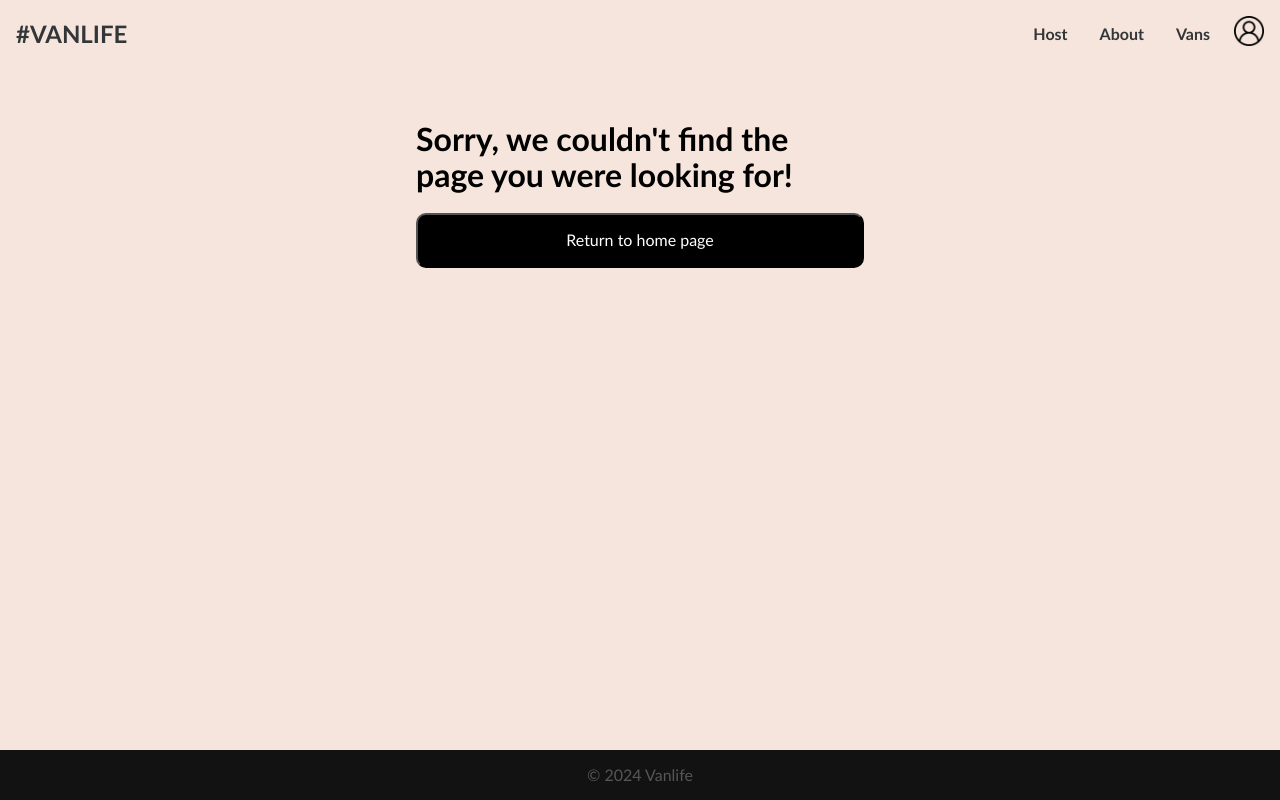
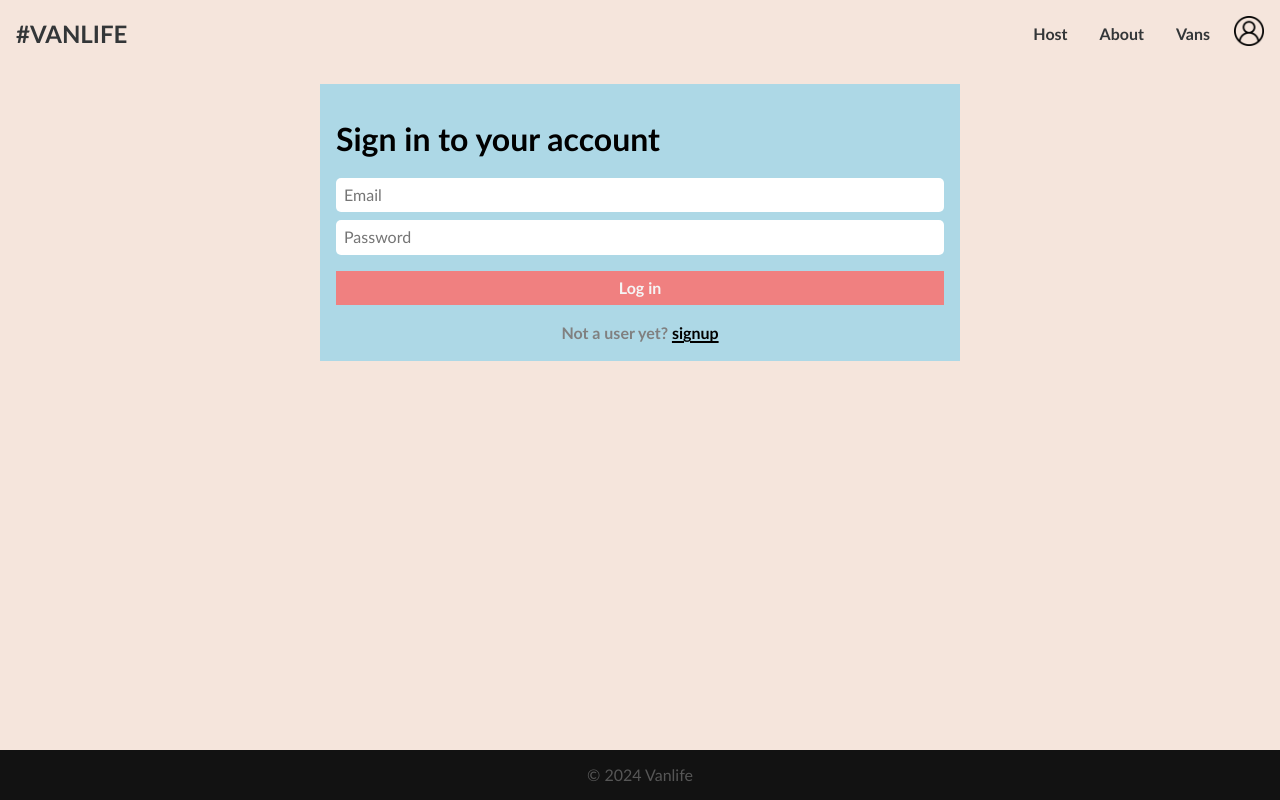
Before and after one commit to onebitjoy/vanlife-scrimba, a React (Vite) app: page /login in a window 1280 px wide. Built offline with nearby package versions, Linux system fonts and the light colour scheme.

Commit message:
Added authencation middleware and toast styling

```diff
--- a/App.jsx
+++ b/App.jsx
@@ -1,4 +1,4 @@
-import { Route, createBrowserRouter, createRoutesFromElements, RouterProvider } from 'react-router-dom';
+import { Route, createBrowserRouter, createRoutesFromElements, RouterProvider, redirect } from 'react-router-dom';
 import "./App.css"
 import Layout from './pages/components/Layout.jsx';
 
@@ -25,6 +25,7 @@ import getApiVans from './pages/utils/getApiVans.js';
 import Error from './pages/components/Error.jsx';
 import HostLogin from './pages/host/HostLogin.jsx';
 import HostSignUp from './pages/host/HostSignUp.jsx';
+import checkAuth from './pages/utils/checkAuth.js';
 
 const BASE_URL = "https://van-server.onrender.com/api/";
 
@@ -41,41 +42,42 @@ const router = createBrowserRouter(
         errorElement={<Error />}
         loader={({ params }) => getApiVans(BASE_URL + 'vans/' + params.id)} element={<VanDetail />} />
 
-      <Route path="host" element={<HostLayout />}>
-        <Route path='login' element={<HostLogin />} />
-        <Route path='signup' element={<HostSignUp />} />
+      <Route path='login' element={<HostLogin />} />
+      <Route path='signup' element={<HostSignUp />} />
+
+
+      <Route
+        path="host" element={<HostLayout />}
+        loader={async () => await checkAuth()}>
         <Route index
           errorElement={<Error />}
-          loader={() => getApiVans(BASE_URL + 'host/vans/123')} element={<Dashboard />} />
-        <Route path="income" element={<Income />} />
-        <Route path="reviews" element={<Reviews />} />
-        <Route path="vans" >
-          <Route index
-            errorElement={<Error />}
-            loader={() => getApiVans(BASE_URL + 'host/vans/123')} element={<HostVanList linkTo={"/host/vans"} />} />
-          <Route path=":id" element={<HostVanFullDetail />}>
-            <Route index element={<HostVanDef />} />
-            <Route path="pricing" element={<HostVanPricing />} />
-            <Route path="photos" element={<HostVanPhotos />} />
-          </Route>
-          <Route path=":id/edit" element={<HostVanEdit />} />
-        </Route>
-      </Route>
-      <Route path="host" element={<HostLayout />}>
-        <Route index
-          errorElement={<Error />}
-          loader={() => getApiVans(BASE_URL + "host/vans/123")}
+          loader={
+            async () => {
+              await checkAuth()
+              return getApiVans(BASE_URL + "host/vans/123")
+            }
+          }
           element={<Dashboard />} />
         <Route path="income" element={<Income />} />
         <Route path="reviews" element={<Reviews />} />
         <Route path="vans">
           <Route index
             errorElement={<Error />}
-            loader={() => getApiVans(BASE_URL + "host/vans/123")}
+            loader={
+              async () => {
+                await checkAuth()
+                return getApiVans(BASE_URL + "host/vans/123")
+              }
+            }
             element={<HostVanList linkTo={"/host/vans"} />} />
           <Route path=":id"
             errorElement={<Error />}
-            loader={({ params }) => getApiVans(BASE_URL + `host/vans/123/${params.id}`)} element={<HostVanFullDetail />}>
+            loader={
+              async ({ params }) => {
+                await checkAuth()
+                return getApiVans(BASE_URL + `host/vans/123/${params.id}`)
+              }}
+            element={<HostVanFullDetail />}>
             <Route index element={<HostVanDef />} />
             <Route path="pricing" element={<HostVanPricing />} />
             <Route path="photos" element={<HostVanPhotos />} />
@@ -85,7 +87,7 @@ const router = createBrowserRouter(
       </Route>
 
       <Route path="*" element={<NotFound />} />
-    </Route>
+    </Route >
   )
 )
 
--- a/pages/host/HostLogin.jsx
+++ b/pages/host/HostLogin.jsx
@@ -1,43 +1,62 @@
 import { useState } from "react"
 import "./hostlogin.css"
+import { NavLink, useSearchParams } from "react-router-dom";
 
 function HostLogin() {
 
-  const [email, setEmail] = useState()
-  const [password, setPassword] = useState()
+  const [email, setEmail] = useState('')
+  const [password, setPassword] = useState('')
+  const [params, setParams] = useSearchParams()
+  const message = params.get('message')
+  function validateEmail(email) {
+    const regex = /^[^\s@]+@[^\s@]+\.[^\s@]+$/;
+    return regex.test(email);
+  }
 
   function handleSubmit(e) {
     e.preventDefault()
     if (!email || !password) {
-      console.log("Email or Password is not correct!")
+      console.log("Please enter your credentials")
+      return null;
     }
+    if (validateEmail(email)) {
       console.log({ email, password })
+    } else {
+      console.log("Invalid email!")
+    }
+    setEmail('')
+    setPassword('')
   }
 
-  function handleEmail(em) {
-    setEmail(em)
+  return (
+    <>
+      {message !== null &&
+        <div className="toast">
+          <p>
+            <span className="x-mark">❌</span> {message}
+          </p>
+        </div>
       }
-  function handlePassword(ps) {
-    setPassword(ps)
-  }
-
-
-  return (
       <div className="loginCont">
         <div className="nameCont">
+
           <h1 className="h1login">Sign in to your account</h1>
         </div>
         <form onSubmit={handleSubmit}>
-        <input type="email" name="email" placeholder="Email" autoComplete="true" required
-          onChange={e => handleEmail(e.target.value)}
+          <input type="email" name="email" placeholder="Email" autoComplete="true" required value={email}
+            onChange={e => setEmail(e.target.value)}
           />
 
-        <input type="password" name="password" placeholder="Password" autoComplete="true" required
-          onChange={e => handlePassword(e.target.value)}
+          <input type="password" name="password" placeholder="Password" autoComplete="true" required minLength={8} value={password}
+            onChange={e => setPassword(e.target.value)}
           />
           <button className="loginBtn">Log in</button>
         </form>
+
+        <span className="signup">Not a user yet? <NavLink className="signuplink" to="/signup">signup</NavLink></span>
       </div>
+    </>
+
   )
 }
 
--- a/pages/host/hostlogin.css
+++ b/pages/host/hostlogin.css
@@ -3,16 +3,34 @@
   margin-block-start: 1em;
   padding: 1em;
   width: 100%;
+  max-width: 40em;
   display: flex;
   flex-direction: column;
   align-items: center;
+  background: lightblue;
+}
+
+.toast {
+  background: whitesmoke;
+  width: max-content;
+  border-radius: 10px;
+  font-weight: bold;
+  letter-spacing: 1.1px;
+  padding: 0.5em 1em;
+
+  translate: -50%;
+  transform: translate(50vw);
+}
+
+.x-mark {
+  font-size: 0.8em;
+  padding-inline-end: 1em;
 }
 
 .loginCont form {
   display: flex;
   flex-direction: column;
   width: 100%;
-  max-width: 30em;
 }
 
 .loginCont input {
@@ -42,7 +60,20 @@
 
 .nameCont {
   width: 100%;
-  max-width: 30em;
+  max-width: 40em;
+}
+
+.signup {
+  margin-block-start: 1em;
+  color: gray;
+  font-weight: bold;
+}
+
+.signuplink {
+  color: black;
+  text-decoration: underline;
+  text-underline-offset: 2px;
+  text-decoration-thickness: 2px;
 }
 
 @media (width <=30em) {
--- /dev/null
+++ b/pages/utils/checkAuth.js
@@ -0,0 +1,10 @@
+import { redirect } from "react-router-dom"
+
+export default async function checkAuth() {
+  const isLoggedIn = false
+  // const isLoggedIn = true
+  if (!isLoggedIn) {
+    throw redirect("/login?message=You must login first!")
+  }
+  return null
+}
```
Lines whose indentation alone changed are shown as unchanged.
